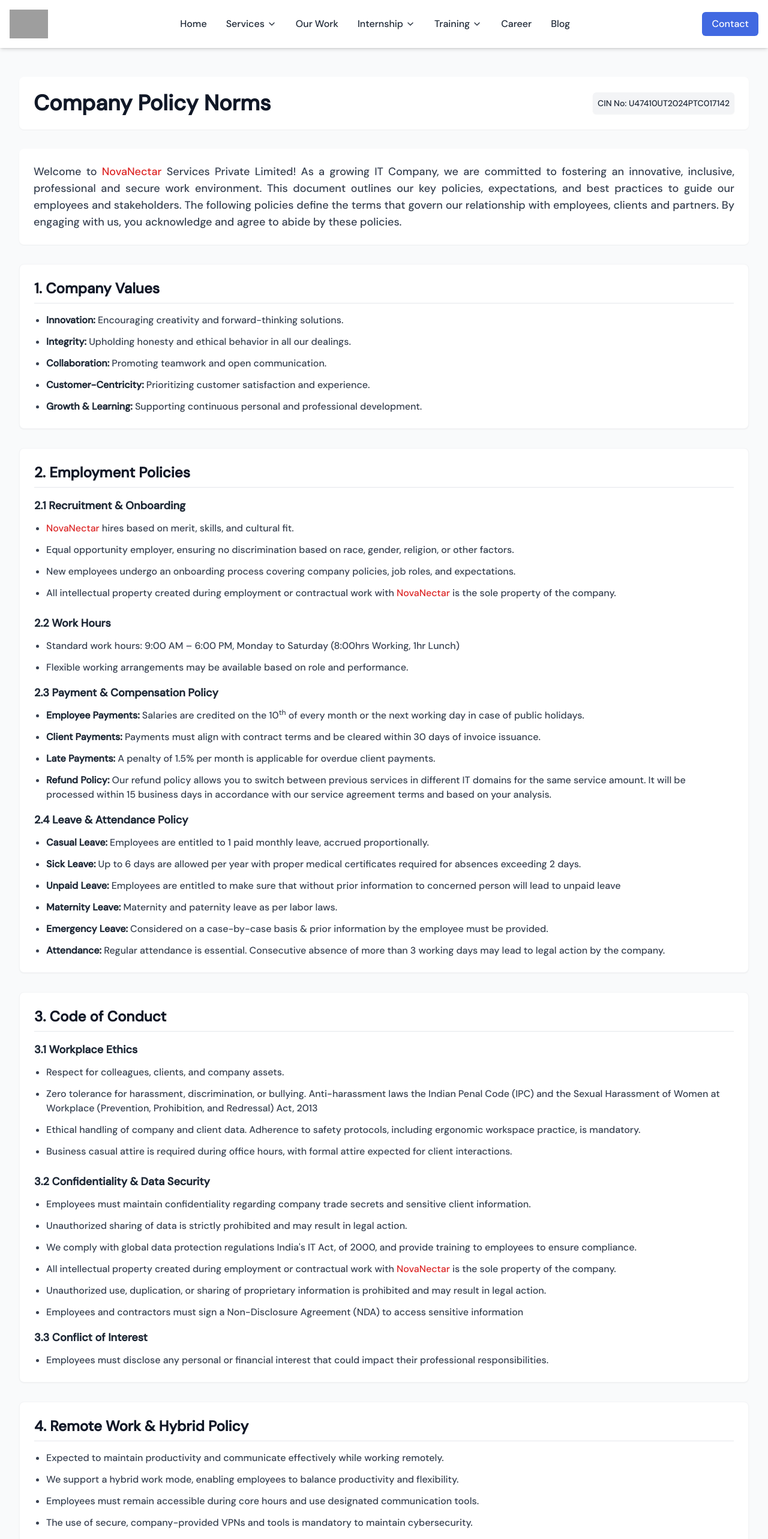
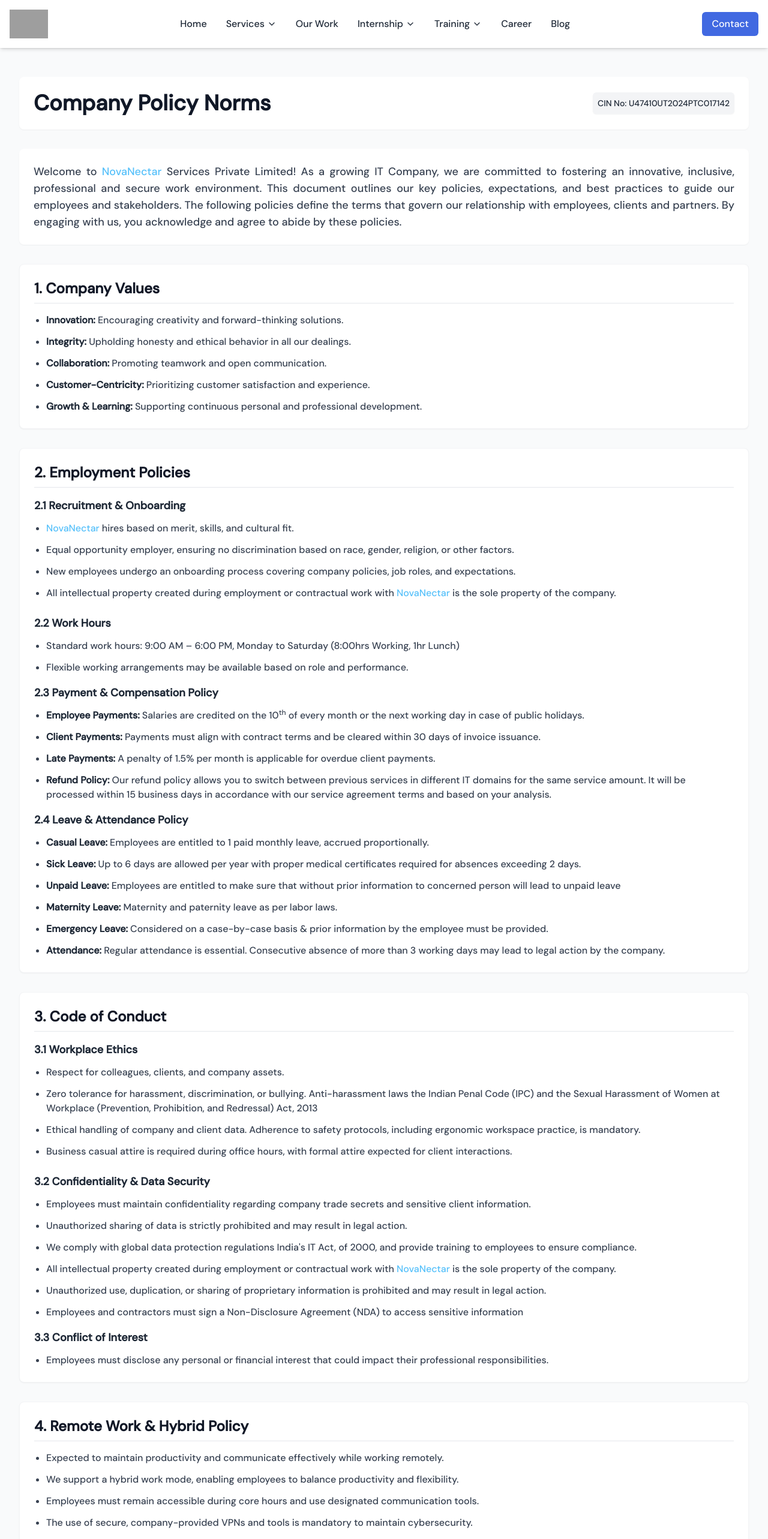
Before and after one commit to avneesh2970/novanectar-main, a Next.js app: page /privacy in a window 1280 px wide. Shown: the top 2566 px of the page at 60% size. Built offline with nearby package versions, Linux system fonts and the light colour scheme; grey boxes are pictures that could not be loaded; a web font is replaced by a local one.

Commit message:
update policy page seo

```diff
--- a/src/app/privacy/page.tsx
+++ b/src/app/privacy/page.tsx
@@ -67,9 +67,9 @@
       <div className="max-w-7xl mx-auto px-4 sm:px-6 lg:px-8 py-8 md:py-12">
         {/* Existing content starts here */}
         <div className="flex flex-col sm:flex-row justify-between items-start sm:items-center mb-8 gap-4 bg-white p-6 rounded-lg shadow-sm">
-          <h2 className="text-2xl md:text-3xl lg:text-4xl font-bold text-gray-900 transition-all duration-300">
+          <h1 className="text-2xl md:text-3xl lg:text-4xl font-bold text-gray-900 transition-all duration-300">
             Company Policy Norms
-          </h2>
+          </h1>
           <p className="text-sm font-medium bg-gray-100 p-2 rounded-md shadow-sm hover:shadow-md transition-all duration-300">
             CIN No: U47410UT2024PTC017142
           </p>
@@ -79,7 +79,7 @@
         <div className="mb-8 bg-white p-6 rounded-lg shadow-sm hover:shadow-md transition-all duration-300">
           <p className="text-justify text-base md:text-lg leading-relaxed text-gray-700">
             Welcome to{" "}
-            <span className="text-red-600 font-medium">NovaNectar</span>{" "}
+            <span className="text-[#55C0FA] font-medium">NovaNectar</span>{" "}
             Services Private Limited! As a growing IT Company, we are committed
             to fostering an innovative, inclusive, professional and secure work
             environment. This document outlines our key policies, expectations,
@@ -123,7 +123,7 @@
             <SubSection title="2.1 Recruitment & Onboarding">
               <ul className="list-disc pl-5 space-y-3">
                 <li className="policy-item">
-                  <span className="text-red-600 font-medium">NovaNectar</span>{" "}
+                  <span className="text-[#55C0FA] font-medium">NovaNectar</span>{" "}
                   hires based on merit, skills, and cultural fit.
                 </li>
                 <li className="policy-item">
@@ -137,7 +137,9 @@
                 <li className="policy-item">
                   All intellectual property created during employment or
                   contractual work with{" "}
-                  <span className="text-red-600 font-medium">NovaNectar</span>{" "}
+                  <span className="text-[#55C0FA]  font-medium">
+                    NovaNectar
+                  </span>{" "}
                   is the sole property of the company.
                 </li>
               </ul>
@@ -255,7 +257,9 @@
                 <li className="policy-item">
                   All intellectual property created during employment or
                   contractual work with{" "}
-                  <span className="text-red-600 font-medium">NovaNectar</span>{" "}
+                  <span className="text-[#55C0FA]  font-medium">
+                    NovaNectar
+                  </span>{" "}
                   is the sole property of the company.
                 </li>
                 <li className="policy-item">
@@ -349,7 +353,7 @@
                 being final and binding.
               </li>
               <li className="policy-item">
-                <span className="text-red-600 font-medium">NovaNectar</span>{" "}
+                <span className="text-[#55C0FA]  font-medium">NovaNectar</span>{" "}
                 follows all tax and legal compliance guidelines as per
                 jurisdiction laws.
               </li>
@@ -397,7 +401,9 @@
                 title="Involuntary Termination"
                 description={
                   <>
-                    <span className="text-red-600 font-medium">NovaNectar</span>{" "}
+                    <span className="text-[#55C0FA]  font-medium">
+                      NovaNectar
+                    </span>{" "}
                     may terminate employment due to misconduct, policy
                     violations or under performance. Written notice will be
                     provided when applicable.
@@ -420,10 +426,12 @@
             <ul className="list-disc pl-5 space-y-3">
               <li className="policy-item">
                 By engaging with{" "}
-                <span className="text-red-600 font-medium">NovaNectar</span>{" "}
-                services Private Limited, you agree to comply with these
-                policies. We reserve the right to update these terms as required
-                by evolving business or legal needs.
+                <span className="text-green-500  font-medium">
+                  NovaNectar services Private{" "}
+                </span>{" "}
+                Limited, you agree to comply with these policies. We reserve the
+                right to update these terms as required by evolving business or
+                legal needs.
               </li>
               <li className="policy-item">
                 Employees will be notified of any changes in a timely manner.
```
